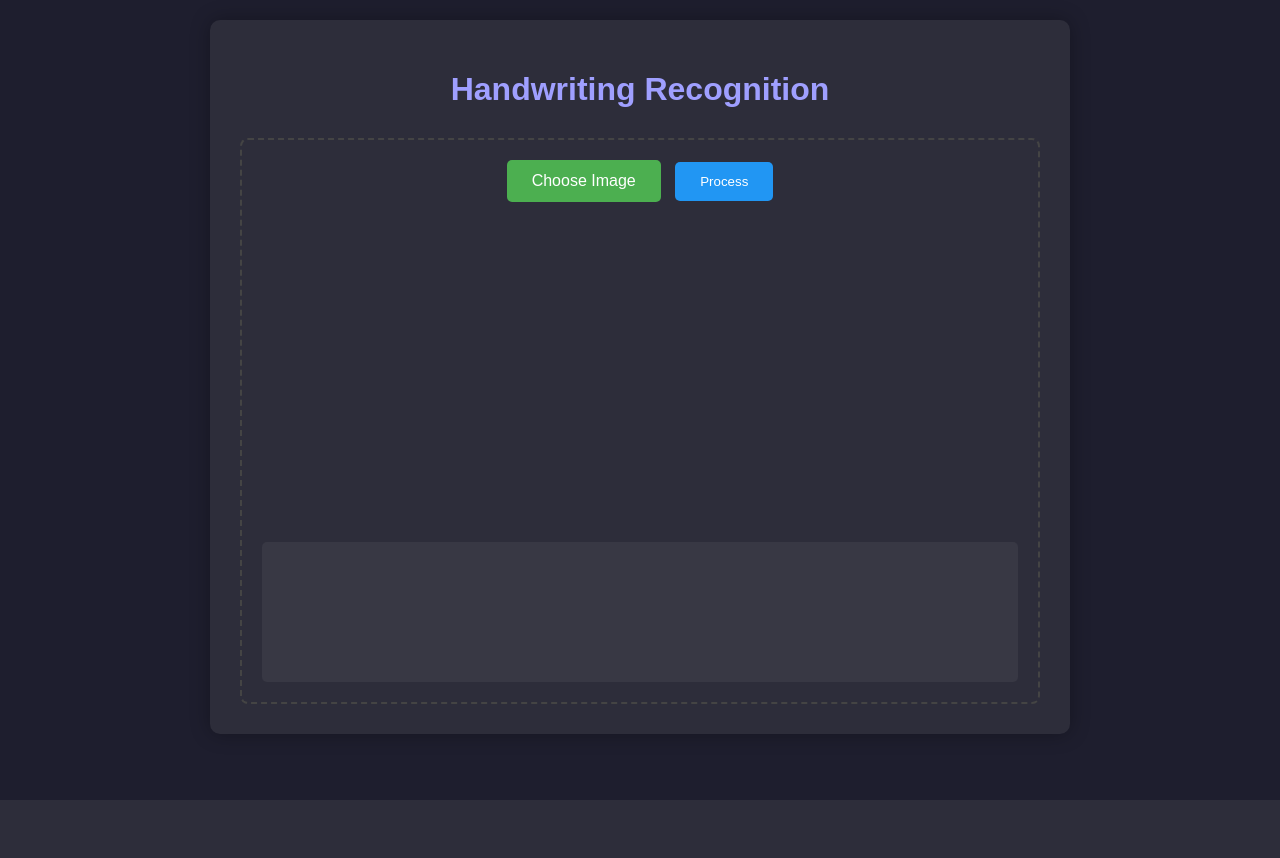
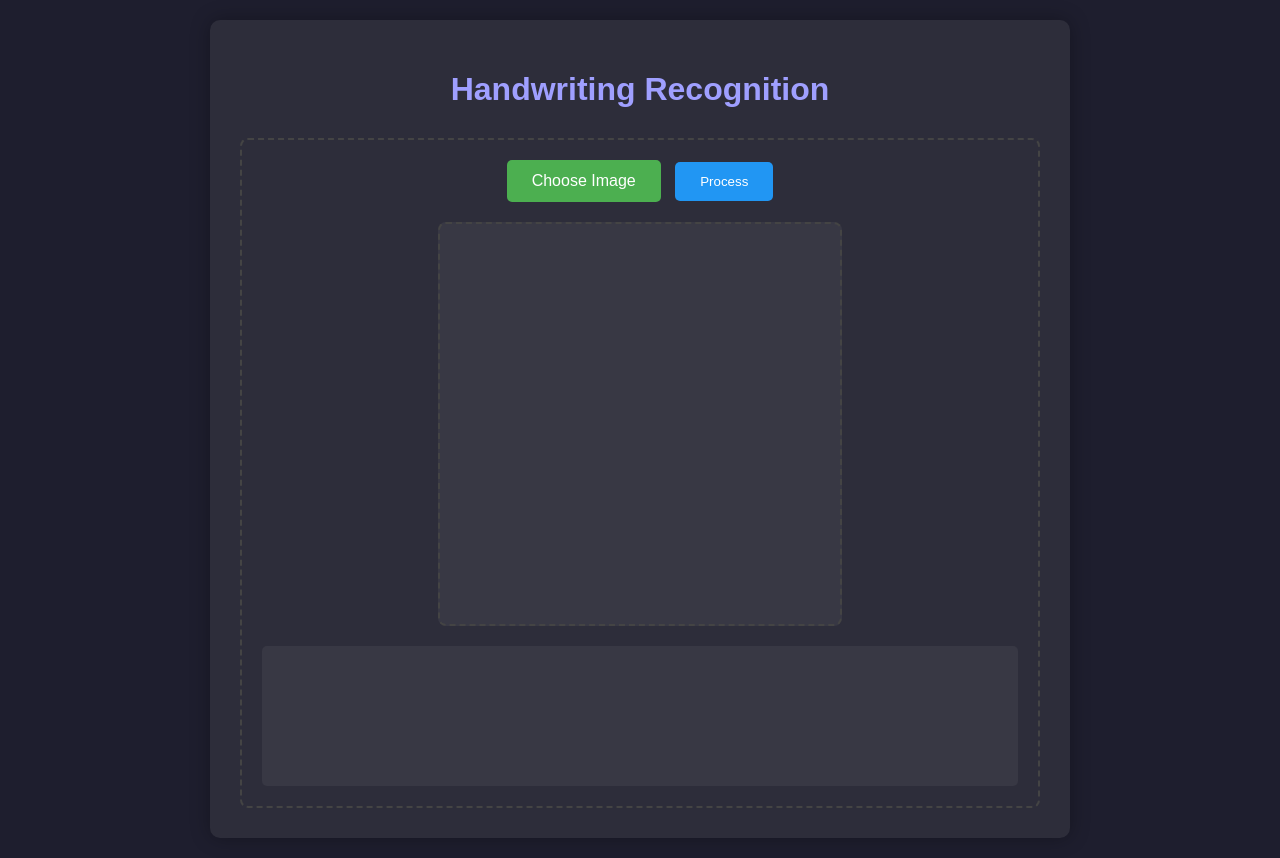
Before and after one commit to fruit-punchsamurai/Handwriting2Text, a Flask app: page / in a window 1280 px wide. Before the commit the page ends 800 px from the top, so only its background shows below. Run offline with Flask 3, Linux system fonts and the light colour scheme; parts of the project's set-up code (start-up, migrations or seed data) failed here and were passed over.

Commit message:
fixed rotation issue

```diff
--- a/app.py
+++ b/app.py
@@ -9,6 +9,7 @@ from tensorflow.keras.layers.experimental.preprocessing import StringLookup
 from tensorflow import keras
 from ultralytics import YOLO
 import shutil
+import io
 
 app = Flask(__name__)
 app.config['MAX_CONTENT_LENGTH'] = 16 * 1024 * 1024  # 16MB limit
@@ -247,12 +248,24 @@ def deskew_image_api():
 
         deskewed_path = deskew_image(input_path, output_path)
 
-        return send_file(deskewed_path, mimetype='image/png')
+        # Read the file into memory before cleaning up
+        with open(deskewed_path, 'rb') as f:
+            image_data = f.read()
+
+        # Clean up the temporary directory
+        shutil.rmtree(temp_dir, ignore_errors=True)
+
+        # Return the file from memory instead of from disk
+        return send_file(
+            io.BytesIO(image_data),
+            mimetype='image/png',
+            as_attachment=False
+        )
 
     except Exception as e:
+        # Make sure we clean up on errors too
         shutil.rmtree(temp_dir, ignore_errors=True)
         return jsonify({'error': str(e)}), 500
-
 
 @app.route('/')
 def home():
--- a/static/style.css
+++ b/static/style.css
@@ -114,22 +114,28 @@ h1 {
   background: #45a049;
 }
 
-
+/* Modified preview-box to be a fixed container */
 .preview-box {
-  margin: 20px 0;
-  overflow: visible;
-  min-height: 300px;
-  display: flex;
-  justify-content: center;
-  align-items: center;
+  width: 400px;
+  height: 400px;
+  margin: 20px auto;
+  position: relative;
+  border: 2px dashed #444;
+  border-radius: 8px;
+  overflow: hidden;
+  background: #383844;
 }
 
+/* Modified preview-image to center and rotate properly */
 .preview-image {
   max-width: 100%;
-  max-height: 300px;
-  border-radius: 5px;
-  box-shadow: 0 0 10px rgba(0,0,0,0.3);
-  transform-origin: center center;
+  max-height: 100%;
+  object-fit: contain;
+  position: absolute;
+  top: 50%;
+  left: 50%;
+  transform: translate(-50%, -50%) rotate(0deg);
+  transition: transform 0.3s ease;
 }
 
 .result-box {
--- a/templates/index.html
+++ b/templates/index.html
@@ -16,13 +16,15 @@
                 </label>
                 <div class="action-buttons" style="display: none;" id="actionButtons">
                     <button id="deskewButton" class="deskew-btn" onclick="deskewImage()">Deskew</button>
-                    <button class="rotate-btn" onclick="rotateImage('counterclockwise')"><i class="fas fa-undo"></i></button>
-                    <button class="rotate-btn" onclick="rotateImage('clockwise')"><i class="fas fa-redo"></i></button>
+                    <button class="rotate-btn" onclick="rotateImage(-90)"><i class="fas fa-undo"></i></button>
+                    <button class="rotate-btn" onclick="rotateImage(90)"><i class="fas fa-redo"></i></button>
                 </div>
                 <button onclick="processImage()" class="process-btn">Process</button>
             </div>
 
-            <div id="preview" class="preview-box"></div>
+            <div id="preview" class="preview-box">
+                <!-- Image will be displayed here -->
+            </div>
 
             <div id="result" class="result-box"></div>
 
@@ -65,9 +67,6 @@ document.getElementById('fileInput').addEventListener('change', function () {
                 actionButtons.style.display = 'block';
                 resultDiv.innerHTML = ''; // Clear previous results
                 visualizationDiv.style.display = 'none'; // Hide visualization
-
-        // Reset any preview styling
-        previewDiv.style.minHeight = 'auto';
             }
         });
 
@@ -75,13 +74,25 @@ function displayImage(imageBlob, container) {
             const reader = new FileReader();
             reader.onload = function (e) {
                 container.innerHTML = `<img id="previewImage" src="${e.target.result}" class="preview-image">`;
-        // Reset any rotations
+                // Reset rotation when displaying a new image
+                currentRotation = 0;
                 const img = document.getElementById('previewImage');
                 if (img) {
-            img.style.transform = `rotate(${currentRotation}deg)`;
+                    img.style.transform = `translate(-50%, -50%) rotate(${currentRotation}deg)`;
                 }
             };
             reader.readAsDataURL(imageBlob);
+        }
+
+        function rotateImage(degrees) {
+            if (!currentImageBlob) {
+                showError('Please select an image first');
+                return;
+            }
+
+            currentRotation += degrees;
+            const img = document.getElementById('previewImage');
+            img.style.transform = `translate(-50%, -50%) rotate(${currentRotation}deg)`;
         }
 
         function deskewImage() {
@@ -90,9 +101,65 @@ function deskewImage() {
                 return;
             }
 
+            // If image is rotated, need to apply rotation before sending
+            if (currentRotation !== 0) {
+                applyRotationAndDeskew();
+            } else {
+                // Otherwise process normally
                 const formData = new FormData();
                 formData.append('file', currentImageBlob);
+                sendDeskewRequest(formData);
+            }
+        }
 
+        function applyRotationAndDeskew() {
+            const img = document.getElementById('previewImage');
+            const canvas = document.createElement('canvas');
+            const ctx = canvas.getContext('2d');
+
+            // Create image object to work with
+            const image = new Image();
+            image.onload = function() {
+                let width = image.width;
+                let height = image.height;
+
+                // Set proper canvas dimensions based on rotation
+                if (currentRotation % 180 !== 0) {
+                    // Swap dimensions for 90° or 270° rotations
+                    canvas.width = height;
+                    canvas.height = width;
+                } else {
+                    canvas.width = width;
+                    canvas.height = height;
+                }
+
+                // Clear the canvas and apply transformations
+                ctx.clearRect(0, 0, canvas.width, canvas.height);
+                ctx.save();
+
+                // Move to the center of the canvas
+                ctx.translate(canvas.width / 2, canvas.height / 2);
+
+                // Rotate the canvas
+                ctx.rotate(currentRotation * Math.PI / 180);
+
+                // Draw the image centered
+                ctx.drawImage(image, -width / 2, -height / 2, width, height);
+
+                // Restore canvas state
+                ctx.restore();
+
+                // Convert canvas to blob
+                canvas.toBlob(function(blob) {
+                    const formData = new FormData();
+                    formData.append('file', blob, 'rotated.png');
+                    sendDeskewRequest(formData);
+                }, 'image/png');
+            };
+            image.src = img.src;
+        }
+
+        function sendDeskewRequest(formData) {
             fetch('/api/deskew', {
                 method: 'POST',
                 body: formData
@@ -104,42 +171,11 @@ function deskewImage() {
                 currentRotation = 0; // Reset rotation after deskew
 
                 const previewDiv = document.getElementById('preview');
-        previewDiv.style.minHeight = 'auto';  // Reset height styling
-
                 displayImage(blob, previewDiv);
             })
             .catch(error => {
                 showError('Error deskewing the image');
             });
-}
-
-function rotateImage(direction) {
-    if (!currentImageBlob) {
-        showError('Please select an image first');
-        return;
-    }
-
-    // Update rotation angle
-    currentRotation += (direction === 'clockwise' ? 90 : -90);
-
-    // Normalize to 0-359 range properly
-    currentRotation = ((currentRotation % 360) + 360) % 360;
-
-    const img = document.getElementById('previewImage');
-    if (img) {
-        img.style.transform = `rotate(${currentRotation}deg)`;
-        img.style.transition = 'transform 0.3s ease';
-
-        // Adjust container styling based on rotation
-        const previewDiv = document.getElementById('preview');
-        if (currentRotation % 180 !== 0) {
-            // For 90° or 270° rotations, increase container height
-            previewDiv.style.minHeight = '500px';
-        } else {
-            // For 0° or 180° rotations, use auto height
-            previewDiv.style.minHeight = 'auto';
-        }
-    }
         }
 
         function processImage() {
```
Lines whose indentation alone changed are shown as unchanged.
